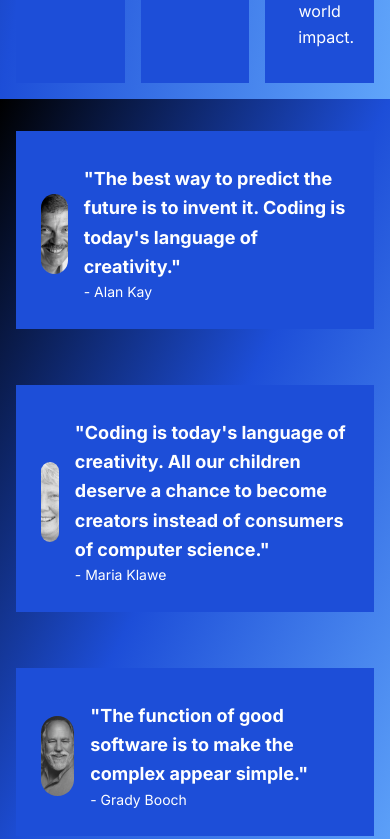
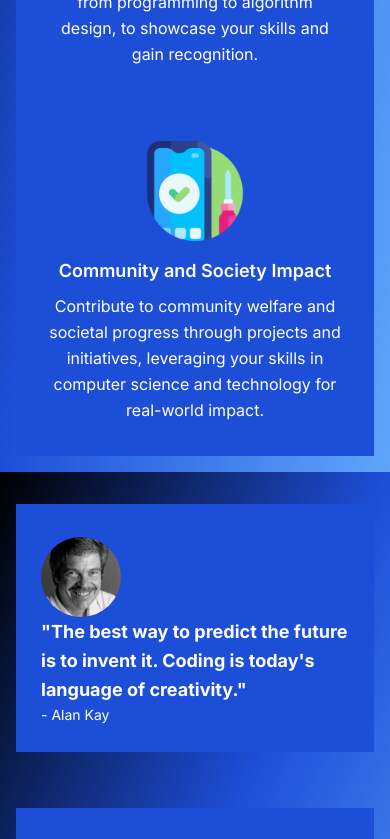
Before and after one commit to ynoacamino/acm-page, a Next.js app: page / in a window 390 px wide. Shown: the part 2680-3519 px from the top of the page. Built offline with nearby package versions, Linux system fonts and the light colour scheme.

Commit message:
diseño responsive

```diff
--- a/src/components/home/Phrases.jsx
+++ b/src/components/home/Phrases.jsx
@@ -7,7 +7,7 @@ export default function WhyUs() {
     <main className="bg-gradient-to-br from-black via-blue-700 to-blue-400 max-h-screen p-4">
       <section className="mx-auto max-w-7xl mt-4 mb-4 grid grid-cols-1 gap-10">
 
-        <div className="relative rounded-2.5xl border border-blue-700 bg-blue-700 p-6 pt-8 transition-shadow hover:shadow-xl mb-4 flex items-center">
+        <div className="relative rounded-2.5xl border border-blue-700 bg-blue-700 p-6 pt-8 transition-shadow hover:shadow-xl mb-4 flex flex-wrap items-center">
           <div className="mr-4">
             <Image src="/images/home/AlanKay.jpg" alt="Left Image" width={100} height={100} className="rounded-full object-cover w-20 h-20" />
           </div>
@@ -21,7 +21,7 @@ export default function WhyUs() {
           </div>
         </div>
 
-        <div className="relative rounded-2.5xl border border-blue-700 bg-blue-700 p-6 pt-8 transition-shadow hover:shadow-xl mb-4 flex items-center">
+        <div className="relative rounded-2.5xl border border-blue-700 bg-blue-700 p-6 pt-8 transition-shadow hover:shadow-xl mb-4 flex flex-wrap items-center">
           <div className="mr-4">
             <Image src="/images/home/MariaKlawe.jpg" alt="Left Image" width={100} height={100} className="rounded-full object-cover w-20 h-20" />
           </div>
@@ -35,7 +35,7 @@ export default function WhyUs() {
           </div>
         </div>
 
-        <div className="relative rounded-2.5xl border border-blue-700 bg-blue-700 p-6 pt-8 transition-shadow hover:shadow-xl mb-4 flex items-center">
+        <div className="relative rounded-2.5xl border border-blue-700 bg-blue-700 p-6 pt-8 transition-shadow hover:shadow-xl mb-4 flex flex-wrap items-center">
           <div className="mr-4">
             <Image src="/images/home/GradyBooch.jpg" alt="Left Image" width={100} height={100} className="rounded-full object-cover w-20 h-20" />
           </div>
--- a/src/components/home/WhyUs.jsx
+++ b/src/components/home/WhyUs.jsx
@@ -10,7 +10,7 @@ export default function WhyUs() {
         <h1 className="text-6xl font-medium text-white my-8">Why Join Us? </h1>
         <span></span>
 
-        <div className="grid grid-cols-3 gap-4">
+        <div className="w-full xl:grid grid-cols-3 gap-4 sm:flex flex-wrap">
           <div className="relative rounded-2.5xl border border-blue-700 bg-blue-700 p-8 pt-10 transition-shadow hover:shadow-xl hover:border-white">
             <div className="flex items-center justify-center">
               <Image src="/images/home/reason1.png" alt="Innovate" width={100} height={100} />
```
